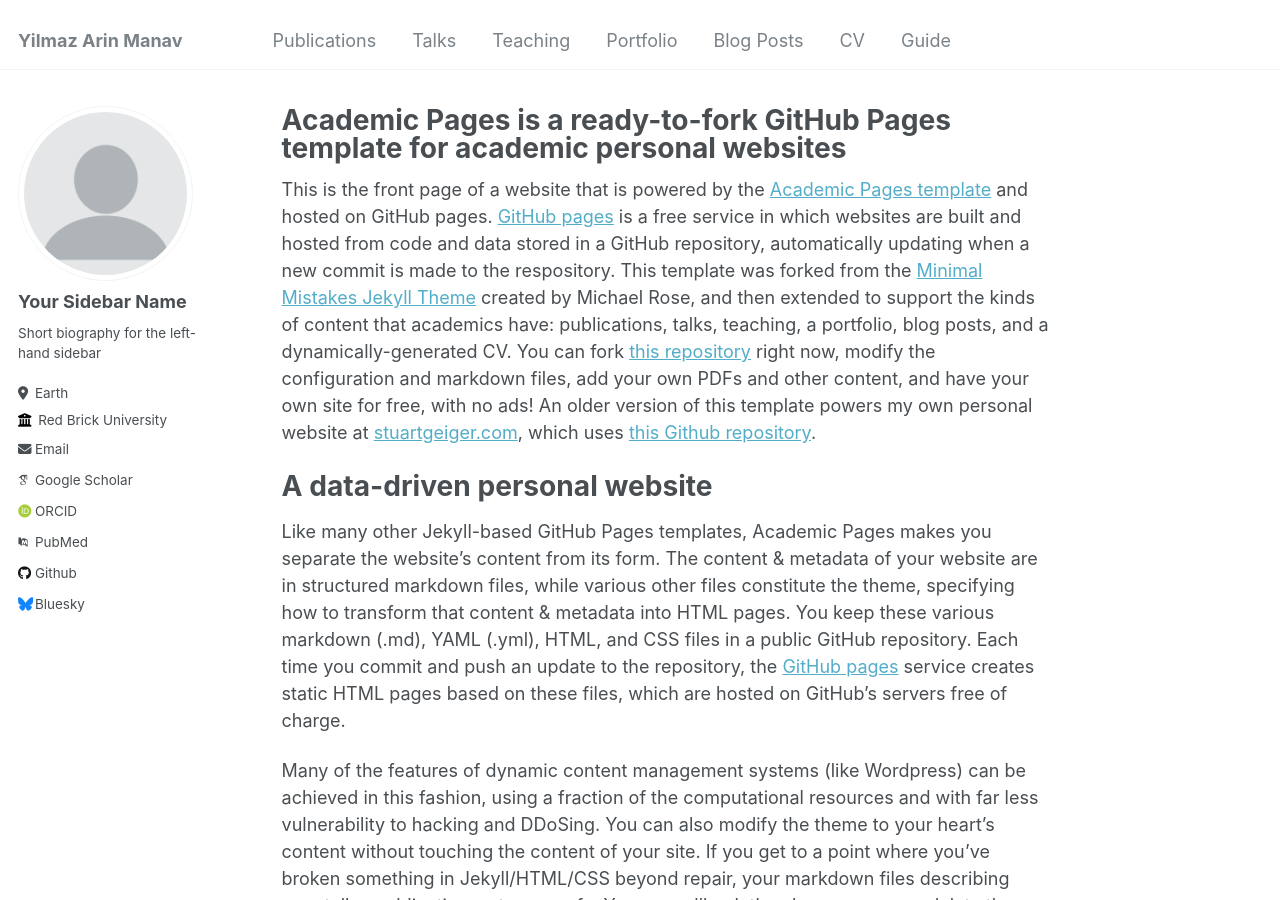
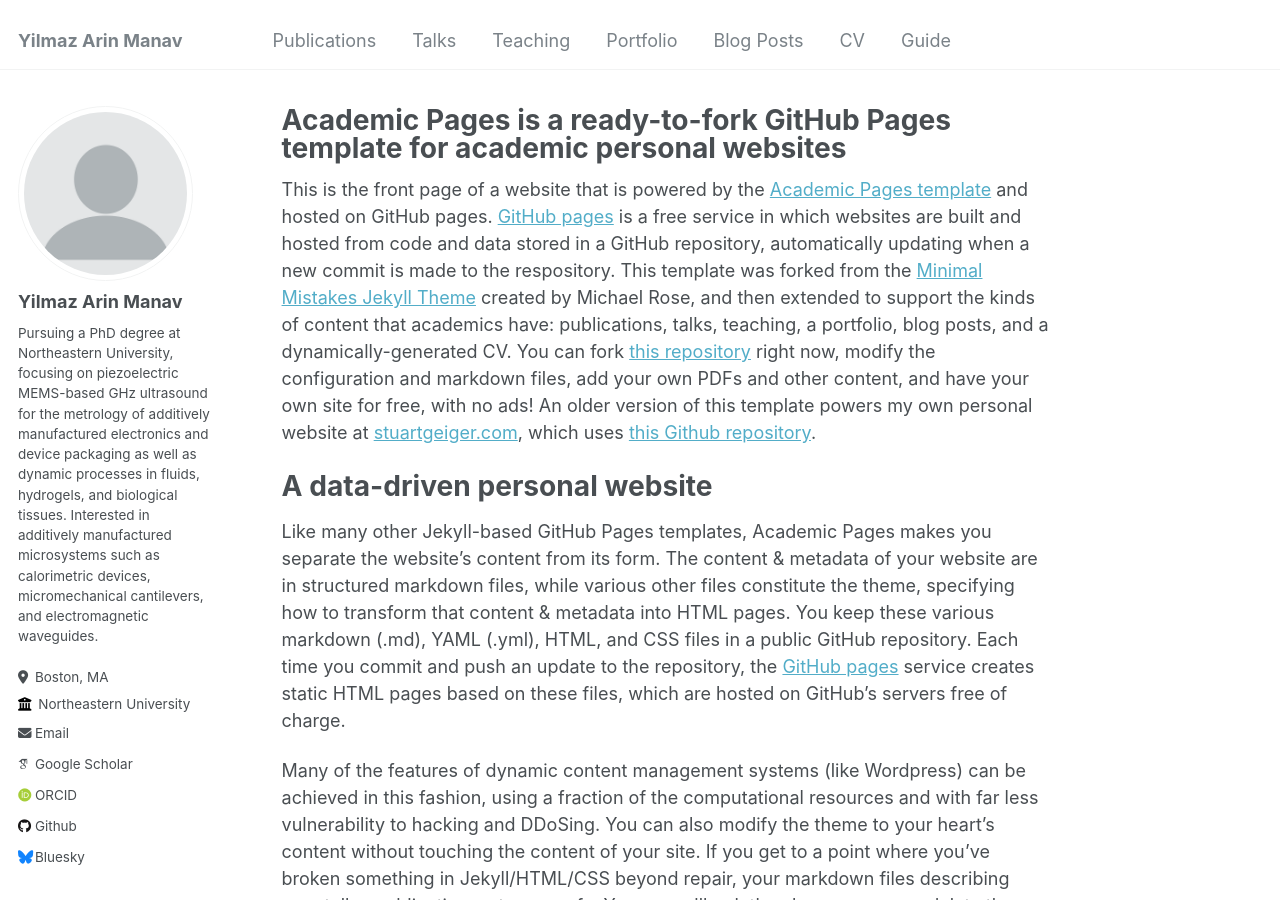
Before and after one commit to arinmanav/arinmanav.github.io, a Jekyll site: the page built from _pages/about.md, in a window 1280 px wide and 900 px high. Built offline with Jekyll 4.4.1, drawn with Linux system fonts in a browser that asks for light colours; some web fonts are replaced.

Commit message:
Bio info added

```diff
--- a/_config.yml
+++ b/_config.yml
@@ -22,21 +22,21 @@ repository               : "academicpages/academicpages.github.io"
 author:
   # Biographic information
   avatar           : "profile.png"
-  name             : "Your Sidebar Name"
+  name             : "Yilmaz Arin Manav"
   pronouns         : # example: "she/her"
-  bio              : "Short biography for the left-hand sidebar"
-  location         : "Earth"
-  employer         : "Red Brick University"
+  bio              : "Pursuing a PhD degree at Northeastern University, focusing on piezoelectric MEMS-based GHz ultrasound for the metrology of additively manufactured electronics and device packaging as well as dynamic processes in fluids, hydrogels, and biological tissues. Interested in additively manufactured microsystems such as calorimetric devices, micromechanical cantilevers, and electromagnetic waveguides."
+  location         : "Boston, MA"
+  employer         : "Northeastern University"
   uri              : # URL
   email            : "none@example.org"
 
   # Academic websites
   arxiv            : # URL - Update with the correct link to your profile
-  googlescholar    : "https://scholar.google.com/citations?user=PS_CX0AAAAAJ"
+  googlescholar    : "https://scholar.google.com/citations?user=mx-NdNcAAAAJ&hl=en&oi=ao"
   impactstory      : # URL
-  orcid            : "http://orcid.org/yourorcidurl"
+  orcid            : "https://orcid.org/0009-0005-2020-0514"
   semantic         : # URL
-  pubmed           : "https://www.ncbi.nlm.nih.gov/pubmed/?term=john+snow"
+  pubmed           : # URL
   researchgate     : # URL
 
   # Repositories and software development
```
Also changed, not shown: 2 other files.
